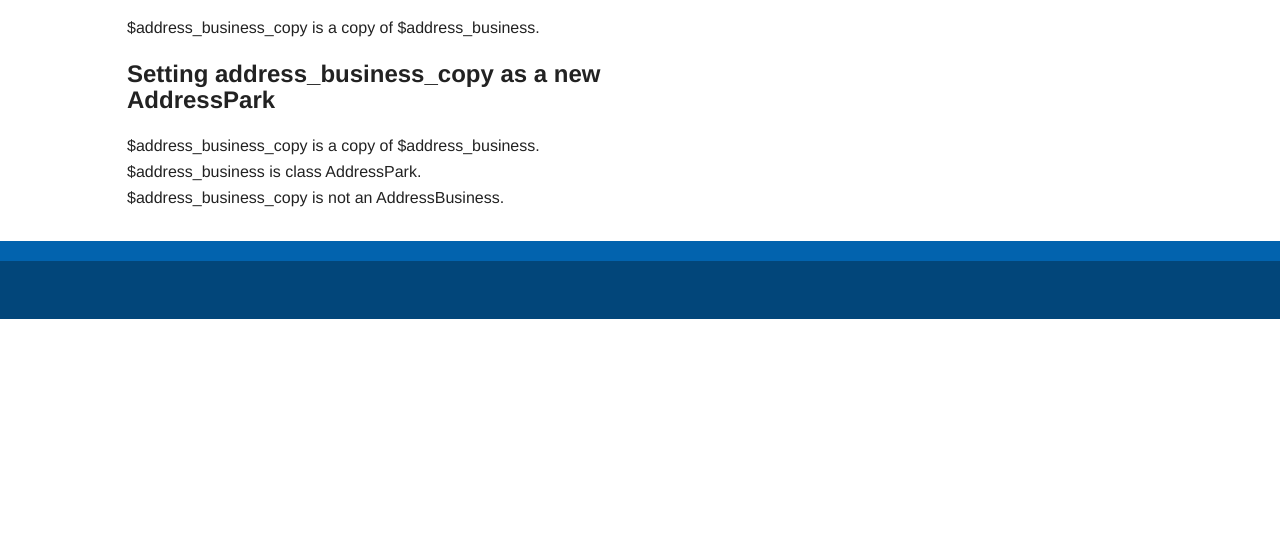
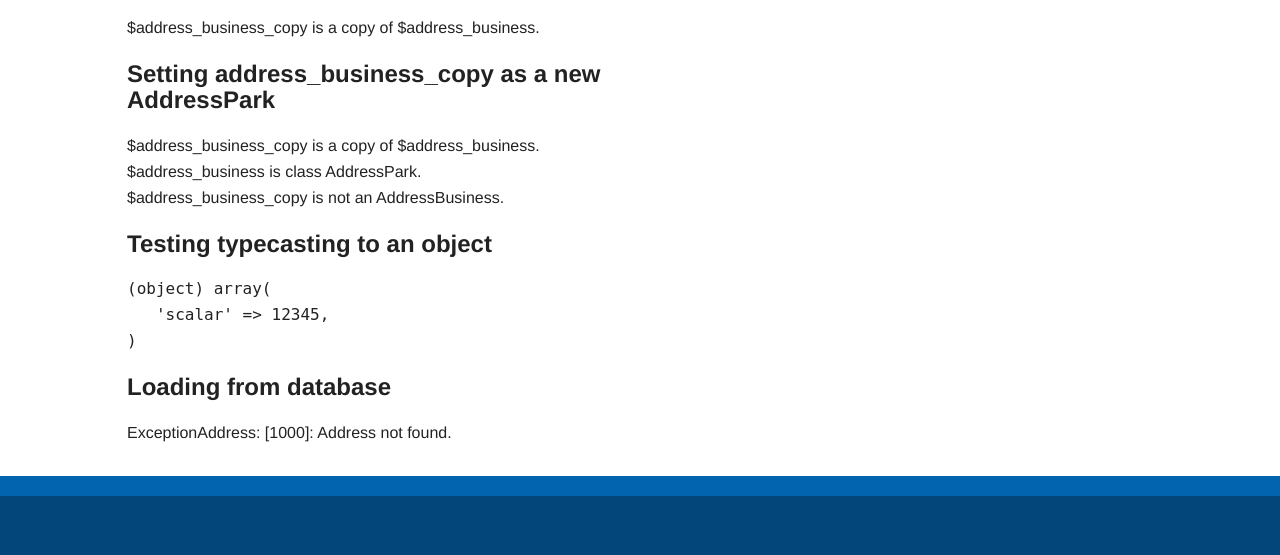
Before and after one commit to aroundthecorner/object_oriented_php, a PHP site: page / in a window 1280 px wide. Shown: the part 2077-2632 px from the top of the page. Before the commit the page ends 2396 px from the top, so only its background shows below. Run offline with PHP 8.4, Linux system fonts and the light colour scheme; data comes from the database, SQL or seed files in the repository.

Commit message:
Commit 6

```diff
--- a/class.Address.php
+++ b/class.Address.php
@@ -8,6 +8,8 @@ abstract class Address implements Model {
     const ADDRESS_TYPE_RESIDENCE = 1;
     const ADDRESS_TYPE_BUSINESS = 2;
     const ADDRESS_TYPE_PARK = 3;
+
+    const ADDRESS_ERROR_NOT_FOUND = 1000;
 
     // Address types.
     static public $valid_address_types = array(
@@ -70,6 +72,8 @@ abstract class Address implements Model {
                 if (in_array($name, array(
                     'time_created',
                     'time_updated',
+                    'address_id',
+                    'address_type_id',
                 ))) {
                     $name = '_' . $name;
                 }
@@ -202,7 +206,31 @@ abstract class Address implements Model {
      * Load an Address.
      * @param int $address_id
      */
-    final public static function load($address_id) {}
+    final public static function load($address_id) {
+        $db = Database::getInstance();
+        $mysqli = $db->getConnection();
+
+        $sql_query = 'SELECT * ';
+        $sql_query .= 'FROM address ';
+        $sql_query .= 'WHERE address_id = "' . (int) $address_id . '" ';
+
+        $result = $mysqli->query($sql_query);
+        if ($row = $result->fetch_assoc()) {
+            return self::getInstance($row['address_type_id'], $row);
+        }
+        throw new ExceptionAddress('Address not found.', self::ADDRESS_ERROR_NOT_FOUND);
+    }
+
+    /**
+     * Given an address_type_id, return an instance of that subclass.
+     * @param int $address_type_id
+     * @åaram array $data
+     * @return Address subclass
+     */
+    final public static function getInstance($address_type_id, $data = array()) {
+        $class_name = 'Address' . self::$valid_address_types[$address_type_id];
+        return new $class_name($data);
+    }
 
     /**
      * Save an Address.
--- /dev/null
+++ b/class.ExceptionAddress.php
@@ -0,0 +1,14 @@
+<?php
+
+/**
+ * Custom Exception handler.
+ */
+class ExceptionAddress extends Exception {
+    /**
+     * Magic __toString().
+     * @return string
+     */
+    public function __toString() {
+        return __CLASS__ . ": [{$this->code}]: {$this->message}\n";
+    }
+}
--- a/demo.php
+++ b/demo.php
@@ -57,3 +57,16 @@ echo '$address_business_copy is ' . ($address_business === $address_business_cop
 echo '<br/>$address_business is class ' . get_class($address_business) . '.';
 echo '<br/>$address_business_copy is ' . ($address_business_copy instanceof
 AddressBusiness ? '' : 'not ') . ' an AddressBusiness.';
+
+echo '<h2>Testing typecasting to an object</h2>';
+$test_object = (object) 12345;
+echo '<tt><pre>' . var_export($test_object, TRUE) . '</pre></tt>';
+
+echo '<h2>Loading from database</h2>';
+try {
+    $address_db = Address::load(0);
+    echo '<tt><pre>' . var_export($address_db, TRUE) . '</pre></tt>';
+}
+catch (ExceptionAddress $e) {
+    echo $e;
+}
```
